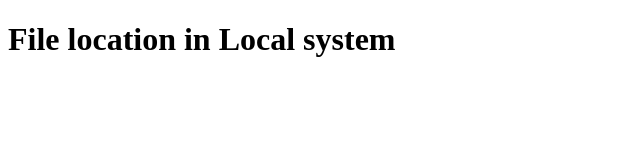
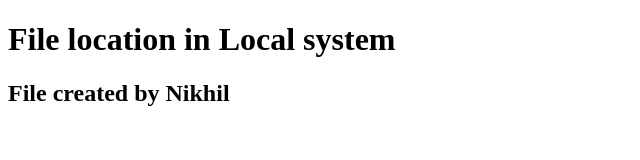
Before and after one commit to nikhiljaiswal9702-a11y/project, a plain HTML site: page index.html in a window 1280 px wide. Shown: the whole page, without its empty margins (0-640 px from the left). Drawn offline with Linux system fonts and the light colour scheme.

Commit message:
Add name here

```diff
--- a/index.html
+++ b/index.html
@@ -7,5 +7,6 @@
 </head>
 <body>
     <h1>File location in Local system</h1>
+    <h2>File created by Nikhil</h2>
 </body>
 </html>
```
Also changed, not shown: 1 other file.
